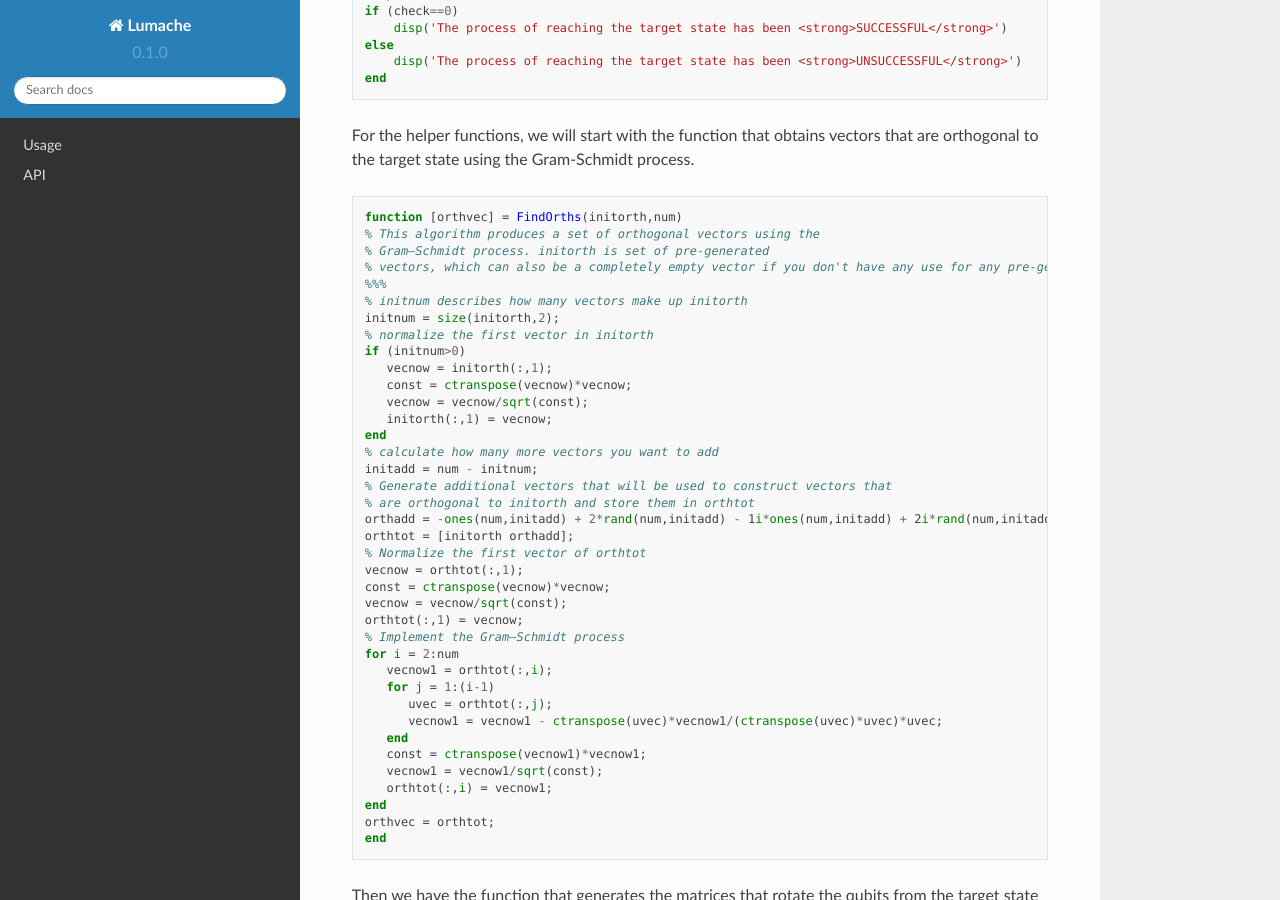
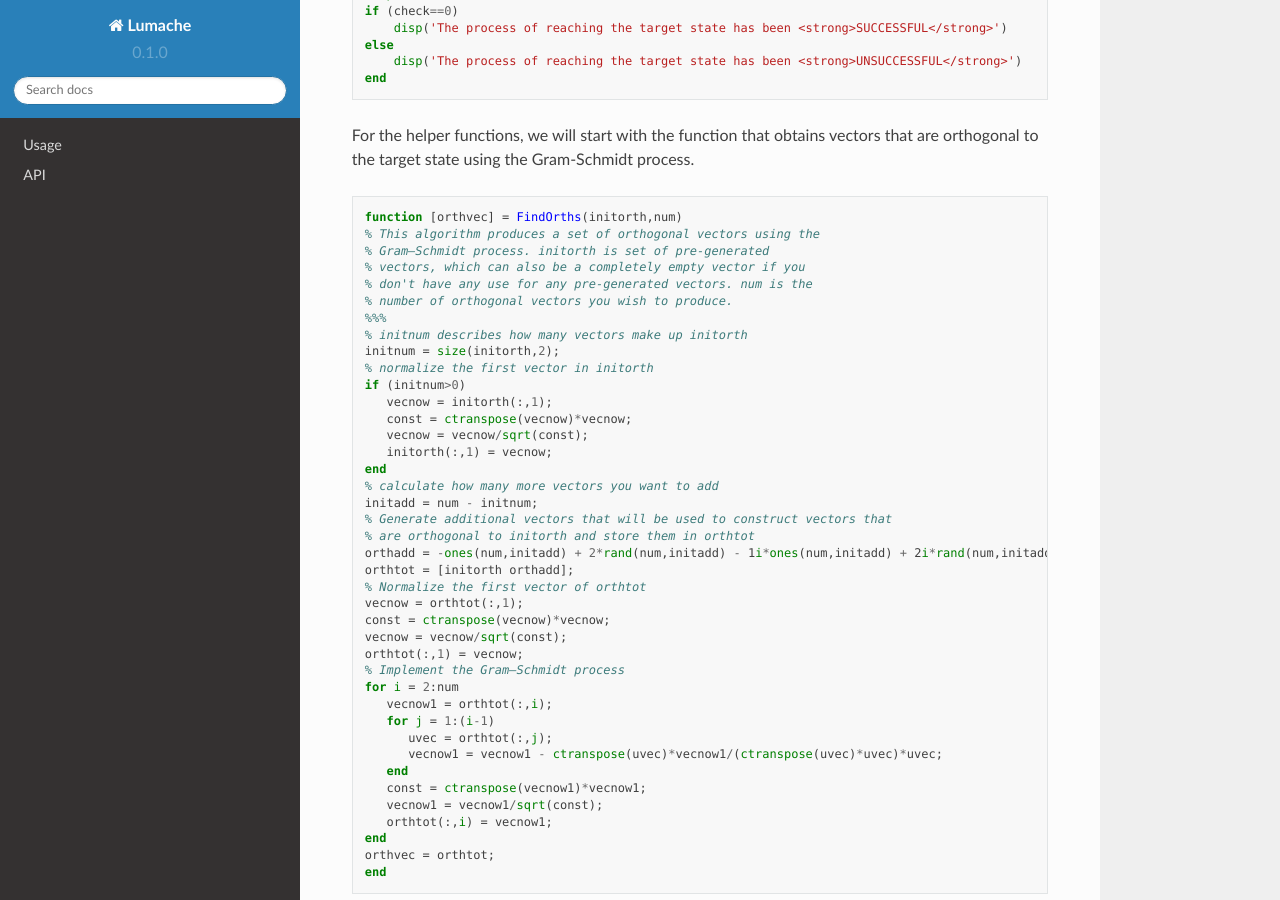
Before and after one commit to htim327/NonHermitianDriving, a Sphinx documentation site: the page built from docs/source/BasicSetup.rst, in a window 1280 px wide and 900 px high, scrolled down 9390 px. Built offline with Sphinx 7.4.7 and the Read the Docs theme 2.0.0, drawn with Linux system fonts in a browser that asks for light colours.

```diff
--- a/docs/source/BasicSetup.rst
+++ b/docs/source/BasicSetup.rst
@@ -560,7 +560,9 @@ For the helper functions, we will start with the function that obtains vectors t
     function [orthvec] = FindOrths(initorth,num)
     % This algorithm produces a set of orthogonal vectors using the
     % Gram–Schmidt process. initorth is set of pre-generated
-    % vectors, which can also be a completely empty vector if you don't have any use for any pre-generated vectors. num is the number of orthogonal vectors you wish to produce.
+    % vectors, which can also be a completely empty vector if you
+    % don't have any use for any pre-generated vectors. num is the
+    % number of orthogonal vectors you wish to produce.
     %%%
     % initnum describes how many vectors make up initorth
     initnum = size(initorth,2);
```
